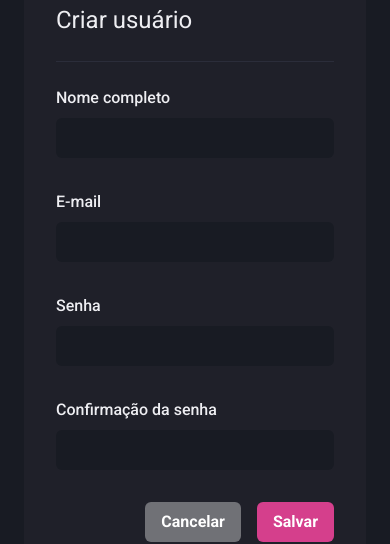
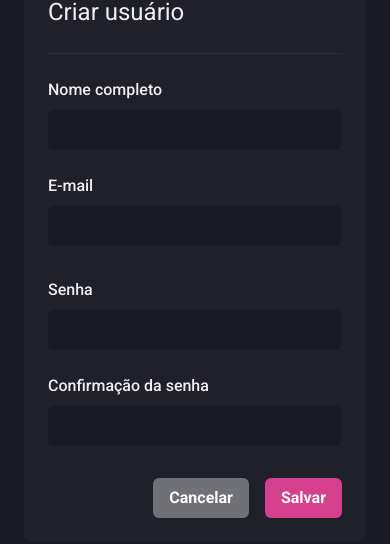
Before and after one commit to leonardomeira/ignite-dashgo, a Next.js app: page /users/create in a window 390 px wide. Shown: the part 147-691 px from the top of the page. Built offline with nearby package versions, Linux system fonts and the light colour scheme.

Commit message:
improve Create Users page responsiveness

```diff
--- a/src/pages/users/create.tsx
+++ b/src/pages/users/create.tsx
@@ -10,16 +10,8 @@
             <Flex w="100%" my="6" maxWidth={1480} mx="auto" px="6">
                 <Sidebar />
 
-                <Box
-                    flex="1"
-                    borderRadius={9}
-                    bg="gray.800"
-                    p="8"
-                >
-                    <Heading
-                        size="lg"
-                        fontWeight="normal"
-                    >
+                <Box flex="1" borderRadius={9} bg="gray.800" p={["6", "8"]}>
+                    <Heading size="lg" fontWeight="normal">
                         Criar usuário
                     </Heading>
 
@@ -27,12 +19,12 @@
 
                     <VStack spacing="8">
 
-                        <SimpleGrid minChildWidth="240px" spacing="8" w="100%">
+                        <SimpleGrid minChildWidth="240px" spacing={["6", "8"]} w="100%">
                             <Input name="name" label="Nome completo" />
                             <Input name="email" type="email" label="E-mail" />
                         </SimpleGrid>
 
-                        <SimpleGrid minChildWidth="240px" spacing="8" w="100%">
+                        <SimpleGrid minChildWidth="240px" spacing={["6", "8"]} w="100%">
                             <Input name="password" type="password" label="Senha" />
                             <Input name="passwordConfirmation" type="password" label="Confirmação da senha" />
                         </SimpleGrid>
```
